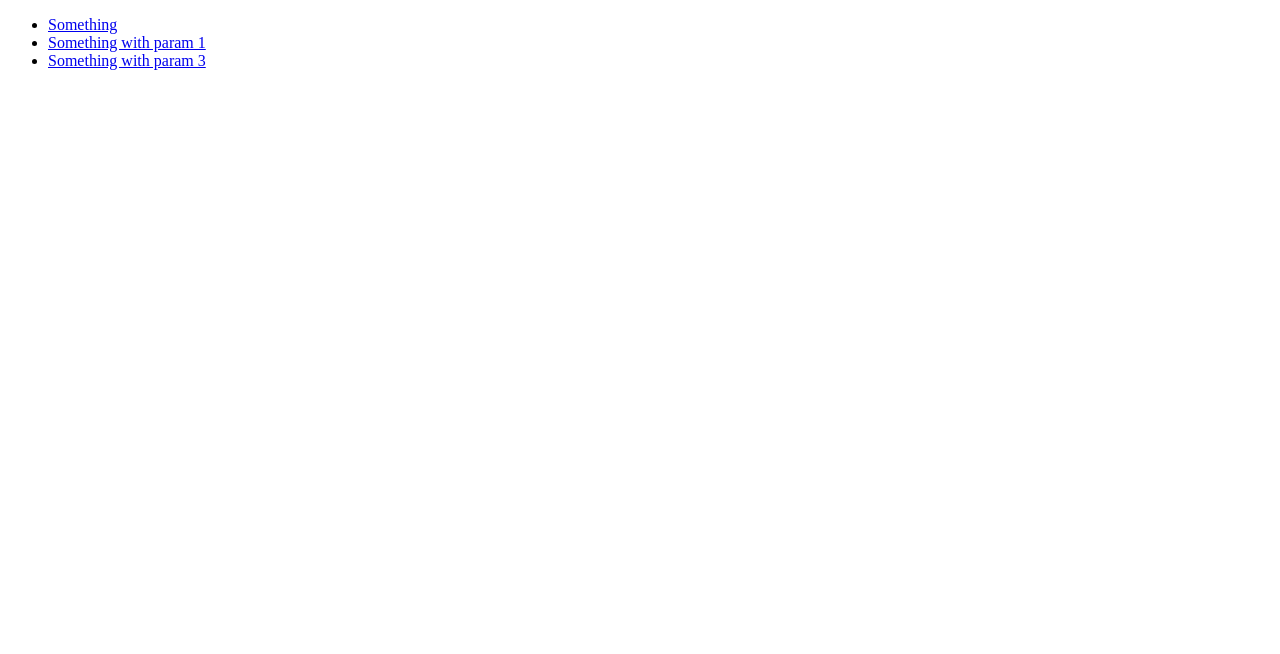
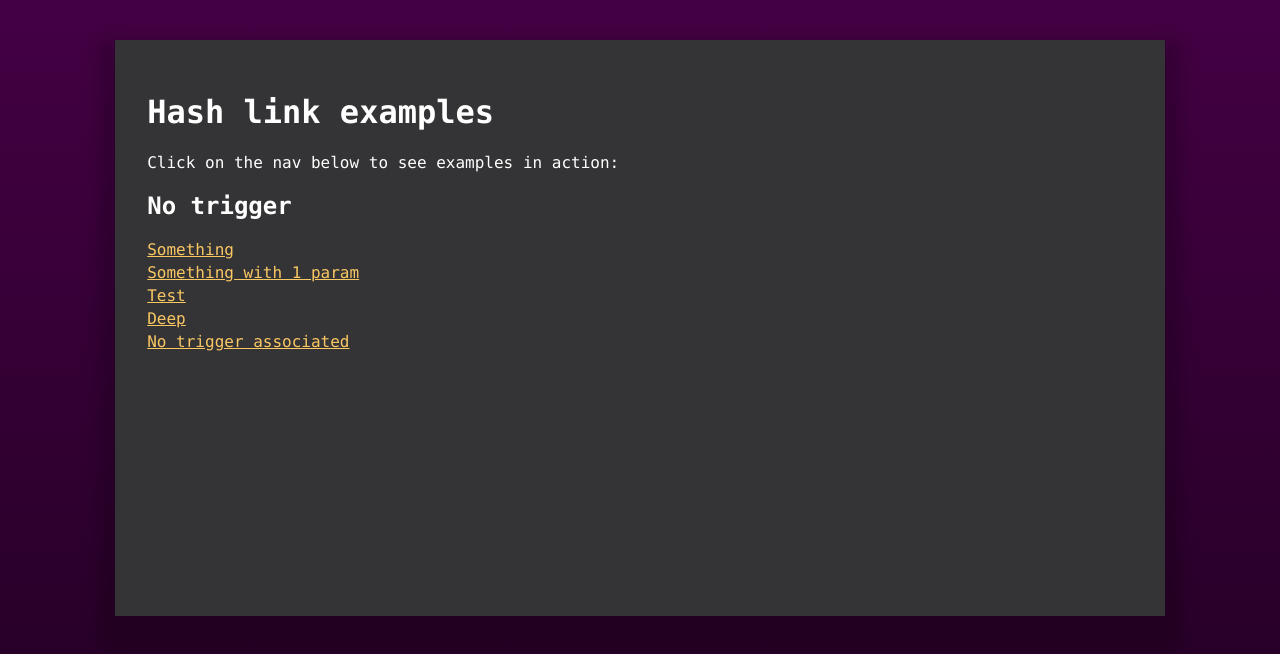
Before and after one commit to gkweb/hashlink, a website built with webpack: page example/index.html in a window 1280 px wide. Built offline with nearby package versions, Linux system fonts and the light colour scheme.

Commit message:
Further refinements to example structure. More examples added and styled example

```diff
--- a/example/index.html
+++ b/example/index.html
@@ -6,22 +6,75 @@
   <title>Hash link test markup</title>
   <meta name="viewport" content="width=device-width, initial-scale=1, shrink-to-fit=no">
     <script src="example.bundle.js"></script>
+    <style>
+    html {
+        min-height: 100%;
+    }
+
+    body {
+        padding: 2em 1em;
+        color: white;
+        background: linear-gradient(0, #202, #404) 0 0/cover no-repeat;
+        font-family: Menlo, Monaco, Consolas, "Courier New", monospace;
+        min-height: 100%;
+    }
+
+    a {
+        color: #FAC863;
+    }
+
+    a:visited {
+        color: #FAC863;
+    }
+
+    .container {
+        width: 80%;
+        min-height: 30em;
+        padding: 2em 2em 4em;
+        margin: 0 auto;
+        background: #343436;
+        box-shadow: 0 1em 1em 1em rgba(0, 0, 0, 0.2);
+    }
+
+    nav > ul {
+        margin: 0;
+        padding: 0;
+        list-style: none;
+
+    }
+
+    nav > ul > li {
+        margin-bottom: .25em;
+    }
+
+    </style>
 </head>
 <body>
-
+<div class="container">
+<h1>Hash link examples</h1>
+<p>Click on the nav below to see examples in action:</p>
+<h2 id="trigger_display">No trigger</h2>
 <nav>
 <ul>
     <li>
         <a href="#/something">Something</a>
     </li>
     <li>
-        <a href="#/something/1">Something with param 1</a>
+        <a href="#/something/1">Something with 1 param</a>
     </li>
     <li>
-        <a href="#/something/3">Something with param 3</a>
+        <a href="#/test">Test</a>
+    </li>
+    <li>
+        <a href="#/deep/link/to/the/rescue">Deep</a>
+    </li>
+    <li>
+        <a href="#/no/trigger">No trigger associated</a>
     </li>
 </ul>
 </nav>
 
+</div>
+
 </body>
 </html>
--- a/src/index.js
+++ b/src/index.js
@@ -1,10 +1,36 @@
-export default class hashLink {
+/**!
+ * @license
+ *
+ *  MIT License
+ *
+ *  Copyright(c) 2018 Glade Kettle
+ *
+ *  Permission is hereby granted, free of charge, to any person obtaining a copy of this software and associated documentation files(the "Software"), to deal in the Software without restriction, including without limitation the rights
+ *  to use, copy, modify, merge, publish, distribute, sublicense, and / or sell
+ *  copies of the Software, and to permit persons to whom the Software is
+ *  furnished to do so, subject to the following conditions:
+
+ *  The above copyright notice and this permission notice shall be included in all
+ *  copies or substantial portions of the Software.
+
+ *  THE SOFTWARE IS PROVIDED "AS IS", WITHOUT WARRANTY OF ANY KIND, EXPRESS OR
+ *  IMPLIED, INCLUDING BUT NOT LIMITED TO THE WARRANTIES OF MERCHANTABILITY,
+ *  FITNESS FOR A PARTICULAR PURPOSE AND NONINFRINGEMENT.IN NO EVENT SHALL THE
+ *  AUTHORS OR COPYRIGHT HOLDERS BE LIABLE FOR ANY CLAIM, DAMAGES OR OTHER
+ *  LIABILITY, WHETHER IN AN ACTION OF CONTRACT, TORT OR OTHERWISE, ARISING FROM,
+ *  OUT OF OR IN CONNECTION WITH THE SOFTWARE OR THE USE OR OTHER DEALINGS IN THE
+ *  SOFTWARE.
+ */
+
+export default class HashLink {
 
     /**
+     * Init
      * @param {Object} options
      */
     constructor(options = {}) {
         this.handle = this.handle.bind(this);
+        this.run = this.run.bind(this);
         this.assignEvents();
         this.onChange = null;
         this.prefix = options.prefix || '/';
@@ -13,35 +39,75 @@ export default class hashLink {
         if (options.onChange) this.onChange = options.onChange;
     }
 
+    /**
+     * Adds trigger to the this.triggers object. Provided it's valid
+     * @param {Object} trigger Trigger object
+     * @param {String} [trigger.slug] Call back slug to launch the trigger from
+     * @param {Function} [trigger.callback] callback to launch when trigger slug match found
+     * @param {Boolean} [trigger.preventDefault] prevents default of the hashchange event if toggled
+     */
     add (trigger) {
         if (!trigger) return;
-        this.triggers[trigger.slug] = trigger;
+        // Only add trigger if it's valid and has a callback
+        if ((typeof trigger.callback === 'function') && trigger.slug) this.triggers[trigger.slug] = trigger;
     }
 
+    /**
+     * Removes trigger
+     * @param {String} slug
+     */
     remove(slug) {
         if (!slug) return;
         if (this.triggers[slug]) delete this.triggers[slug];
     }
 
+    /**
+     * Extracts params from hash url
+     * @param {*} url
+     */
     gatherParams (url) {
         let clean = url.replace('#' + this.prefix, '');
-        let params = clean.split(this.prefix);
-        return params;
+        return clean.split(this.prefix);
     }
 
-    handle (event) {
+    /**
+     * Runs the trigger detection based off document.location.hash
+     * @param {HashChangeEvent} event
+     */
+    run (event) {
         let hash = document.location.hash;
         let params = this.gatherParams(hash);
 
-        console.log(params);
+        if (params.length > 0) {
+            var trigger = this.triggers[params[0]];
 
-        if (typeof this.onChange === 'function') this.onChange(event);
+            // Trigger the slug callback
+            if (trigger) {
+                trigger.callback(params);
+                if (event && trigger.preventDefault) event.preventDefault();
+            }
+        }
     }
 
+    /**
+     * Handles the hashchange event
+     * @param {HashChangeEvent} event
+     */
+    handle (event) {
+        let params = this.gatherParams(document.location.hash);
+        if (typeof this.onChange === 'function') this.onChange(event, params);
+    }
+
+    /**
+     * Assign any associated events
+     */
     assignEvents () {
         window.addEventListener('hashchange', this.handle);
     }
 
+    /**
+     * Remove events
+     */
     removeEvents () {
         window.removeEventListener('hashchange', this.handle);
     }
```
Also changed, not shown: example/example.bundle.js (added, +112 -0 lines), example/src/index.js (+27 -9 lines), dist/main.js (added).
